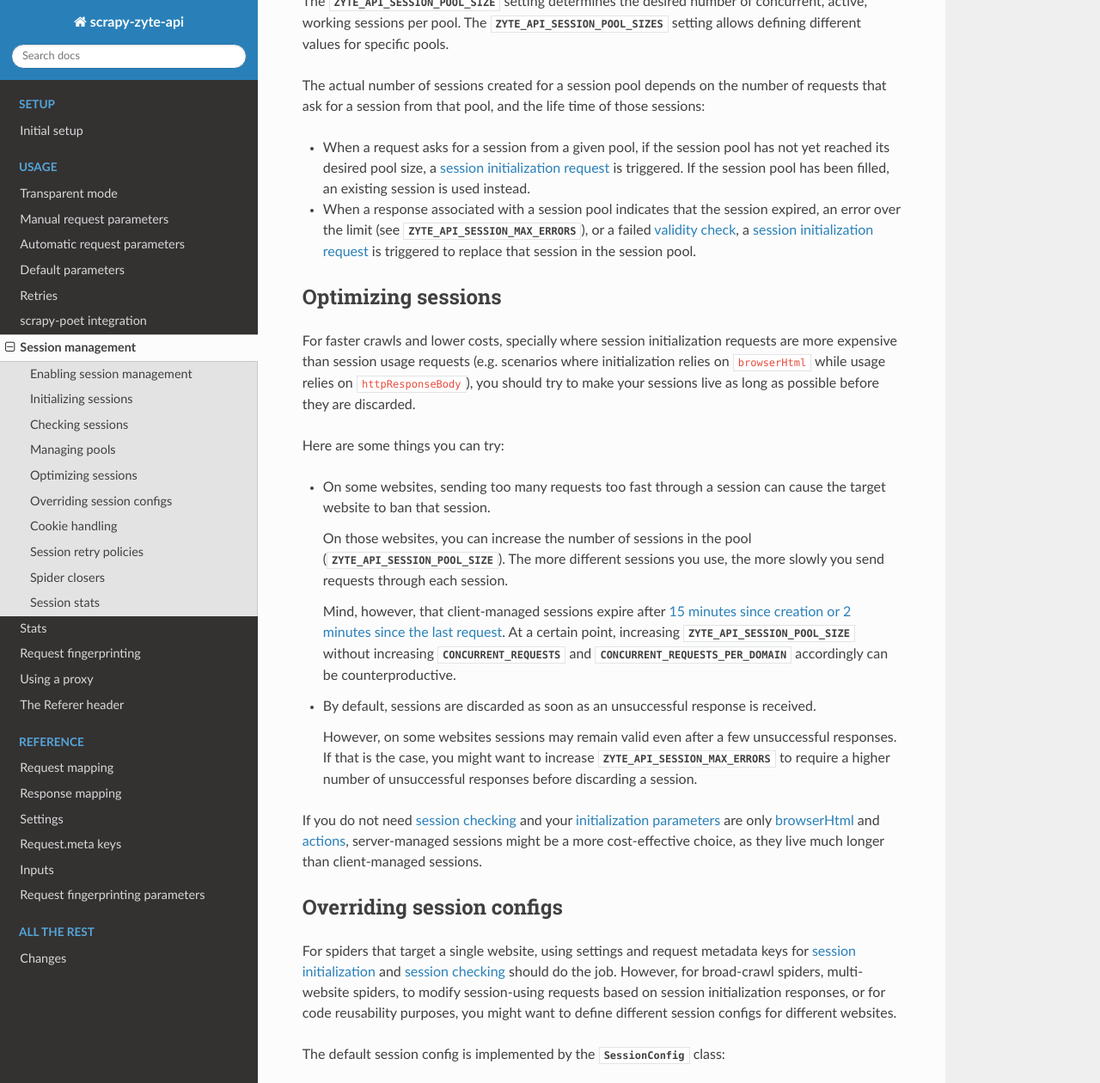
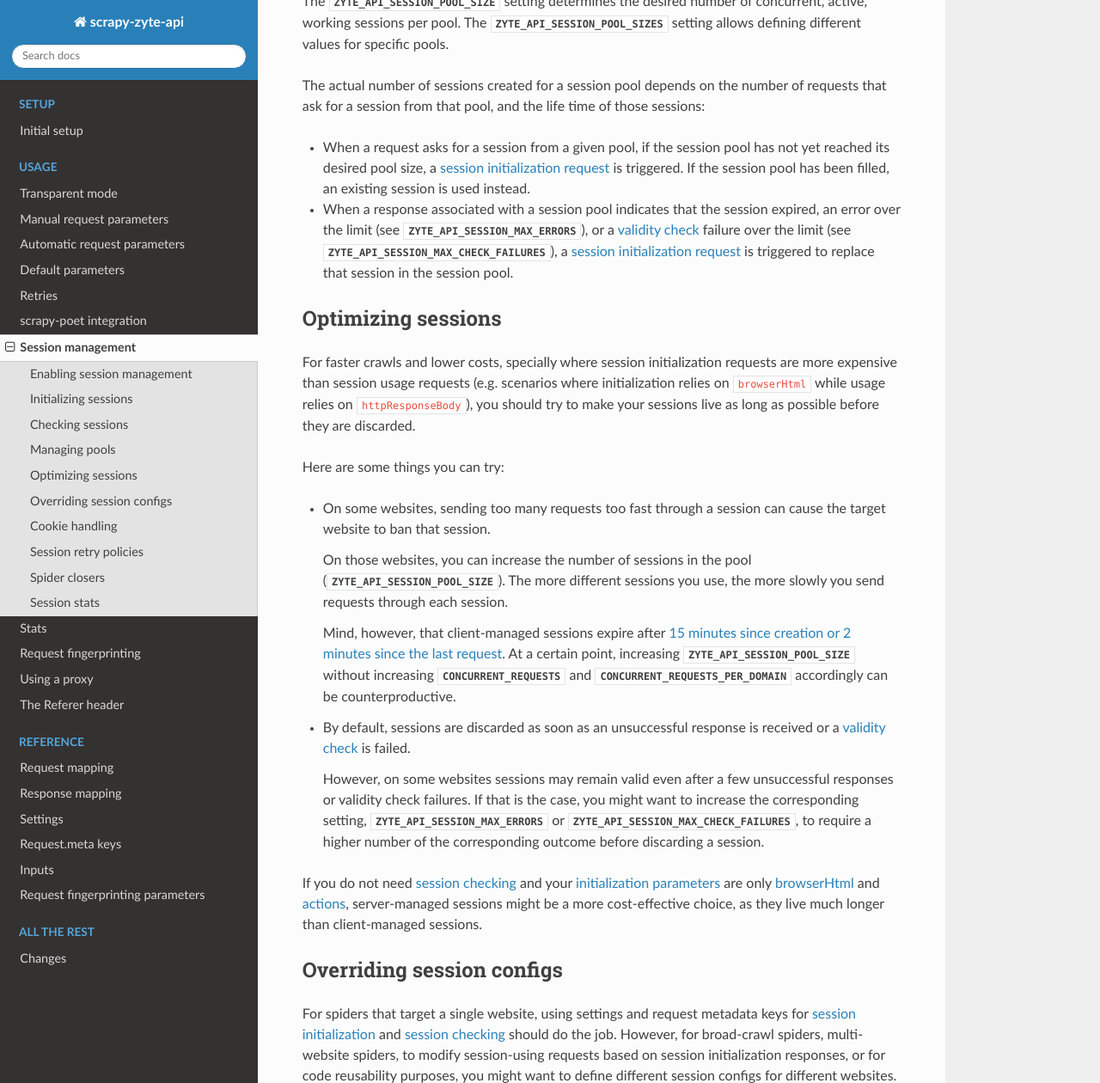
Before and after one commit to scrapy-plugins/scrapy-zyte-api, a Sphinx documentation site: the page built from docs/usage/session.rst, in a window 1280 px wide and 1400 px high, scrolled down 4048 px, cut to the strip 0-1260 px from the top of the window. Shown: the whole strip at 86% size. Built offline with Sphinx 7.4.7 and the Read the Docs theme 3.1.0, drawn with Linux system fonts in a browser that asks for light colours.

Commit message:
Add ZYTE_API_SESSION_MAX_CHECK_FAILURES (#248)

```diff
--- a/docs/usage/session.rst
+++ b/docs/usage/session.rst
@@ -263,9 +263,11 @@ sessions:
 
 -   When a response associated with a session pool indicates that the session
     expired, an error over the limit (see
-    :setting:`ZYTE_API_SESSION_MAX_ERRORS`), or a failed :ref:`validity check
-    <session-check>`, a :ref:`session initialization request <session-init>` is
-    triggered to replace that session in the session pool.
+    :setting:`ZYTE_API_SESSION_MAX_ERRORS`), or a :ref:`validity check
+    <session-check>` failure over the limit (see
+    :setting:`ZYTE_API_SESSION_MAX_CHECK_FAILURES`), a :ref:`session
+    initialization request <session-init>` is triggered to replace that
+    session in the session pool.
 
 
 .. _optimize-sessions:
@@ -298,12 +300,15 @@ Here are some things you can try:
     counterproductive.
 
 -   By default, sessions are discarded as soon as an :ref:`unsuccessful
-    response <zapi-unsuccessful-responses>` is received.
+    response <zapi-unsuccessful-responses>` is received or a :ref:`validity
+    check <session-check>` is failed.
 
     However, on some websites sessions may remain valid even after a few
-    unsuccessful responses. If that is the case, you might want to increase
-    :setting:`ZYTE_API_SESSION_MAX_ERRORS` to require a higher number of
-    unsuccessful responses before discarding a session.
+    unsuccessful responses or validity check failures. If that is the case, you
+    might want to increase the corresponding setting,
+    :setting:`ZYTE_API_SESSION_MAX_ERRORS` or
+    :setting:`ZYTE_API_SESSION_MAX_CHECK_FAILURES`, to require a higher number
+    of the corresponding outcome before discarding a session.
 
 If you do not need :ref:`session checking <session-check>` and your
 :ref:`initialization parameters <session-init>` are only
```
Also changed, not shown: docs/reference/settings.rst (+16 -2 lines), 2 other files.
